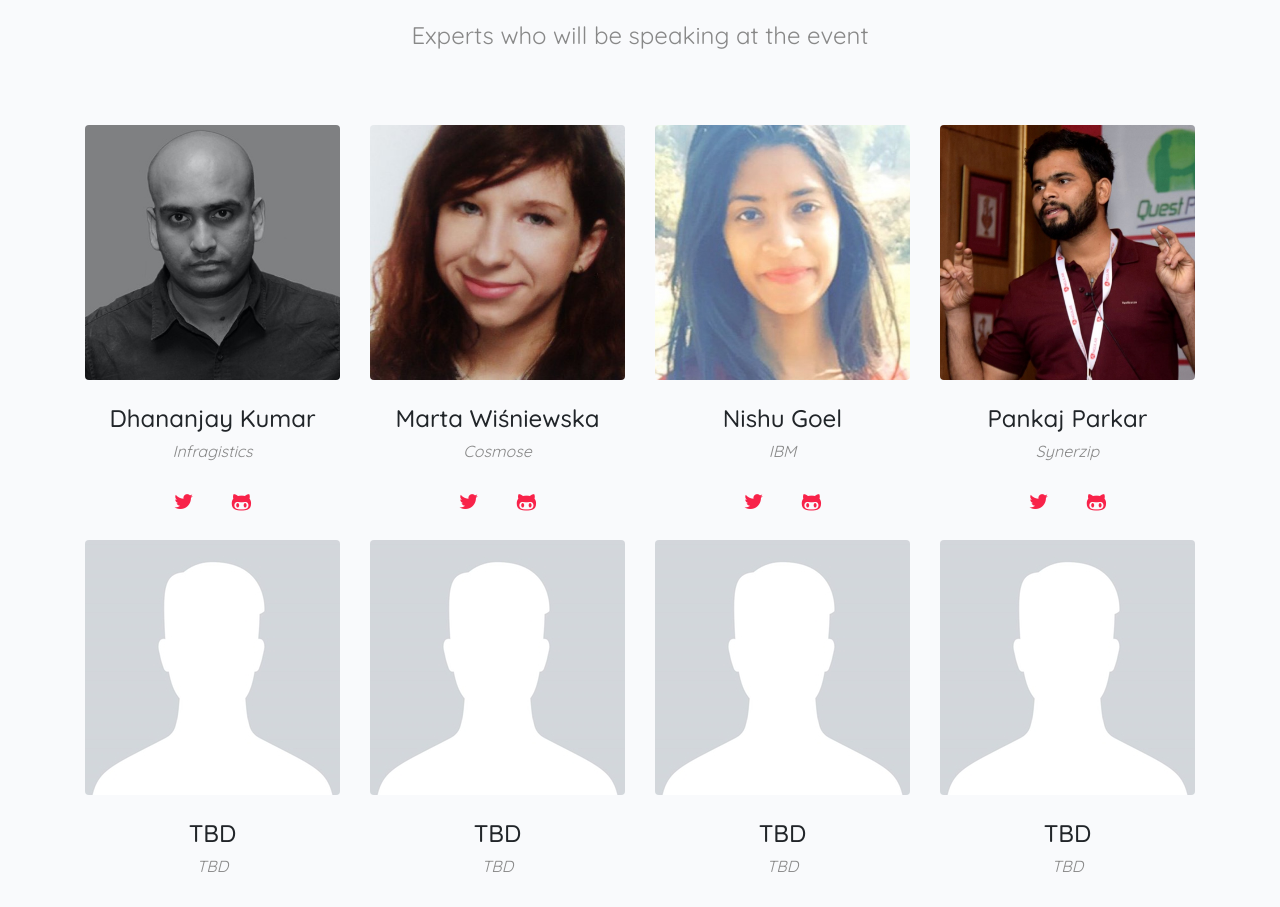
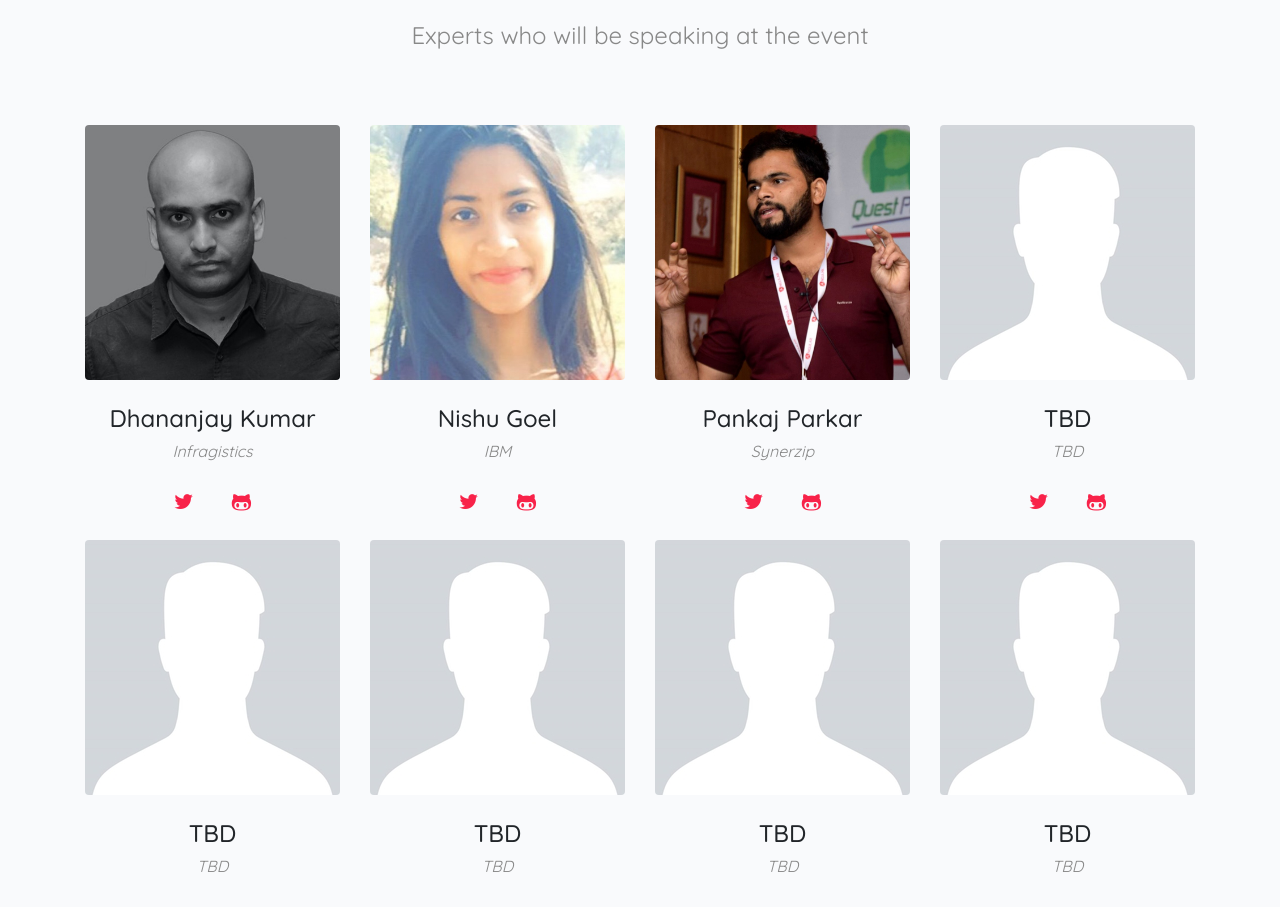
Before and after one commit to ngsrilanka/ngSrilanka-2019, an Angular app: page / in a window 1280 px wide. Shown: the part 1740-2647 px from the top of the page. Built offline with nearby package versions, Linux system fonts and the light colour scheme.

Commit message:
speaker update

```diff
--- a/src/app/components/speakers/speakers.component.ts
+++ b/src/app/components/speakers/speakers.component.ts
@@ -11,9 +11,9 @@ export class SpeakersComponent implements OnInit {
 
   speakers = [
     new Speaker('Dhananjay Kumar', 'Infragistics','Debug_mode','debugmodedotnet','dhananjaykumar.jpg', ),
-    new Speaker('Marta Wiśniewska', 'Cosmose','MartaW_PL','','martawisniewska.jpg' ),
     new Speaker('Nishu Goel', 'IBM','DcoustaWilson','nishugoel','nishugoel.jpeg' ),
     new Speaker('Pankaj Parkar', 'Synerzip','','','pankajparkar.jpg' ),
+    new Speaker('TBD', 'TBD','','','speaker-default.jpg' ),
     new Speaker('TBD', 'TBD','','','speaker-default.jpg' ),
     new Speaker('TBD', 'TBD','','','speaker-default.jpg' ),
     new Speaker('TBD', 'TBD','','','speaker-default.jpg' ),
```
